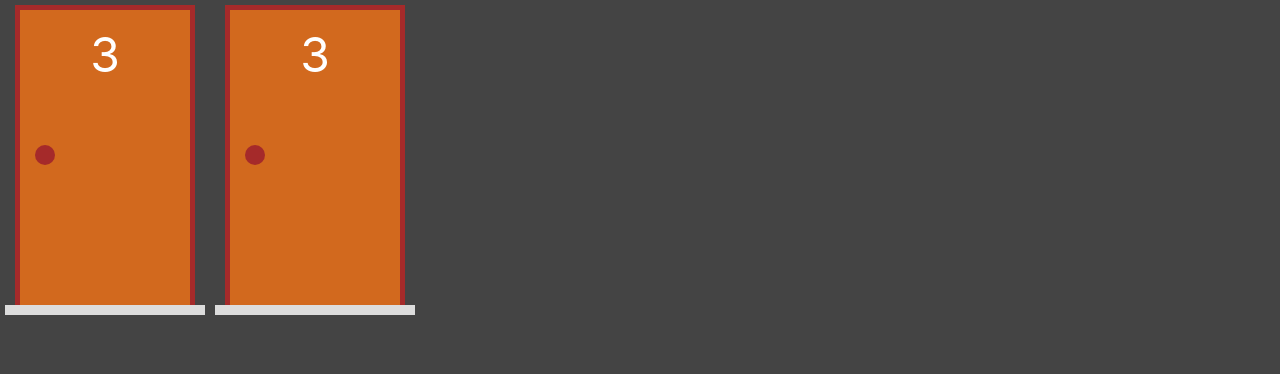
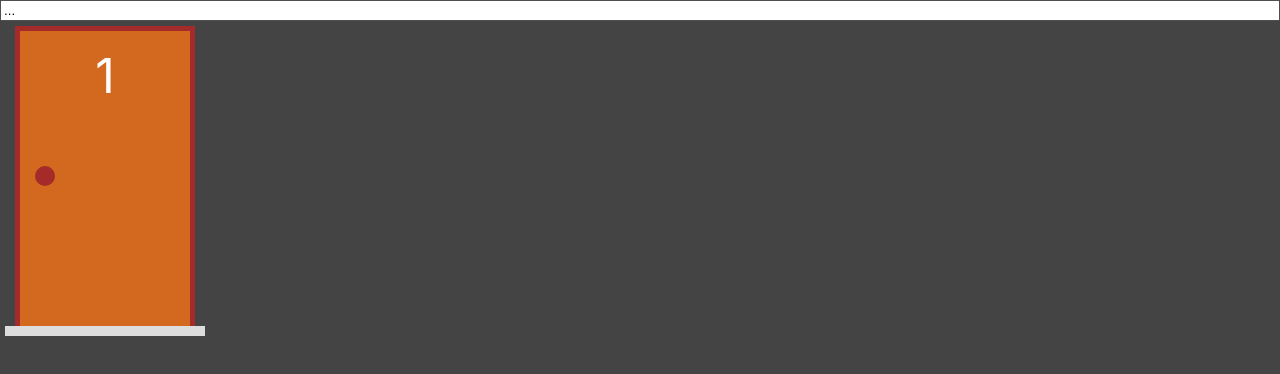
Before and after one commit to Brunogabriel-dev/monty-hall-react, a Next.js app: page / in a window 1280 px wide. Shown: the top 374 px of the page. Built offline with nearby package versions, Linux system fonts and the light colour scheme.

Commit message:
Inclusão de texto

```diff
--- a/components/Porta.tsx
+++ b/components/Porta.tsx
@@ -12,7 +12,7 @@ export default function Porta(props: PortaProps) {
     <div className={styles.area}>
       <div className={`${styles.estrutura} ${selecionada}`}>
         <div className={styles.porta}>
-          <div className={styles.numero}>3</div>
+          <div className={styles.numero}>{porta.numero}</div>
           <div className={styles.macaneta}></div>
         </div>
       </div>
--- a/pages/index.jsx
+++ b/pages/index.jsx
@@ -1,13 +1,15 @@
+import { useState } from "react";
 import Porta from "../components/Porta";
 import PortaModel from "../model/porta";
 
 export default function Home() {
-  const p1 = new PortaModel(1)
-  const p2 = new PortaModel(2)
+  const [p1, setP1] = useState(new PortaModel(1))
+  const [texto, setTexto] = useState("...")
   return (
-    <div style={{display: "flex"}}>
+    <div style={{display: "flex", flexDirection: "column"}}>
+      <input type="text" value={texto}
+      onChange={e => setTexto(e.target.value)} />
       <Porta porta={p1} />
-      <Porta porta={p2} />
     </div>
   )
 }
```
